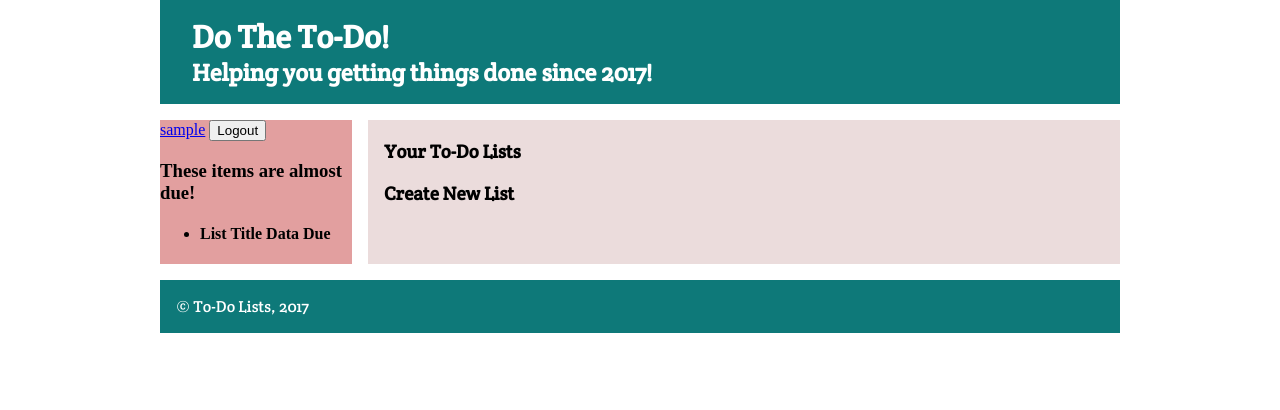
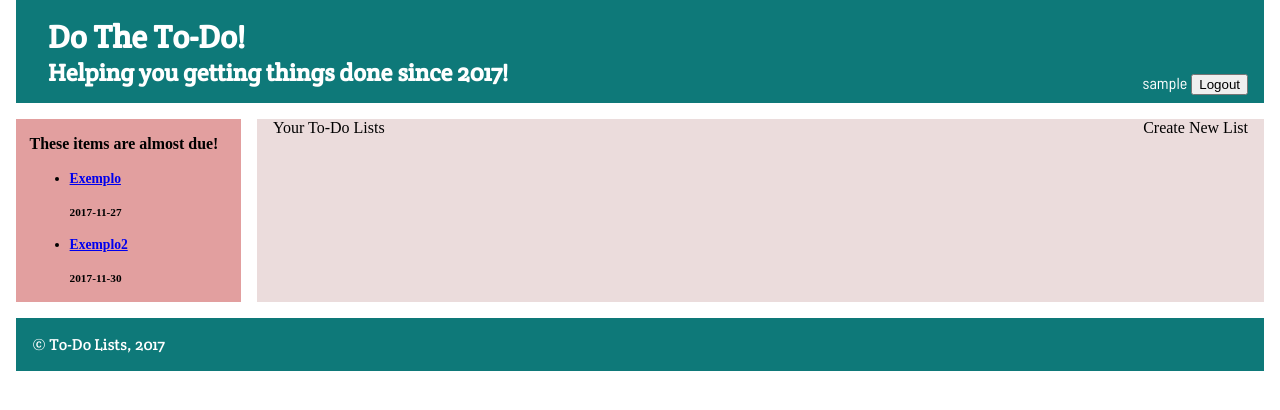
Before and after one commit to danrpinho/LTW1718, a PHP site: page / in a window 1280 px wide. Shown: the top 410 px of the page. Run offline with PHP 8.4, Linux system fonts and the light colour scheme; the visitor is signed in with stand-in values (Sample User, id 1); data comes from the database, SQL or seed files in the repository.

Commit message:
Css e SideBar

```diff
--- a/consult_list.php
+++ b/consult_list.php
@@ -7,6 +7,7 @@
         include_once('html/database/list.php');
         $list = getListById($_GET['id']);
         $items = getListItems($_GET['id']);
+        $expiringLists = getExpiringLists();
         include_once('html/templates/aside/sidebar.php');
         include_once('html/templates/lists/list.php');
     } else {
--- a/css/layout.css
+++ b/css/layout.css
@@ -1,38 +1,50 @@
 body{
     background-color: white;
-    width: 60em;
-    margin: 0 auto;
+    width: auto;
+    margin: 0 1em 1em 1em;
     display: grid;
-    grid-template-columns: 1fr 4fr;
+    grid-template-columns: 1.1fr 4fr 1fr;
     grid-template-rows: auto;
+    grid-template-areas: "header   header    header"
+                         "sidebar  content   content"
+                         "footer   footer    footer";
 }
 
 /*                  HEADER                  */
+
 body > header{
-    grid-column: span 2;
+    grid-area: header;
     display: grid;
     grid-template-columns: auto 1fr;
     grid-template-rows: auto;
+    grid-template-areas: "name   name"
+                         "slogan  login";
     margin-bottom: 1em;
 }
 
 body > header > h1{
-    grid-column: span 2;
+    grid-area: name;
     margin: 1rem auto 0 2rem;
 }
 
 body > header > h2{
-    grid-column: span 2;
-    margin: 0 auto 1rem 2rem;
+    grid-area: slogan;
+    margin: 0 auto 0 2rem;
 }
 
-body > header > #signup{
-    grid-column: span 2;
+body > header > #user{
+    bottom: 0;
+    left: 0;
+    grid-area: login;
+    display: flex;
+    justify-content: flex-end;
+    padding: 1em 1em 0.5em 0;
 }
 
 /*                  FOOTER                  */
+
 body > footer{
-    grid-column: span 2;
+    grid-column: span 3;
     margin-top: 1em;
 }
 
@@ -41,23 +53,71 @@ body > footer > p{
 }
 
 /*                  CONTENT                 */
+
 body > #content{
     margin-left: 1em;
-    grid-row: span 2;
+    grid-area: content;
+    display: grid;
+    grid-template-areas: "name      create"
+                         "lists     lists";
 }
 
-body > section > h3{
+body > #content > #name {
     margin-left: 1rem;
+    grid-area: name;
 }
+
+body > #content > #create {
+    margin-right: 1rem;
+    grid-area: create;
+    display: flex;
+    justify-content: flex-end;
+}
+
+body > #content > #lists {
+    margin-left: 1rem;
+    grid-area: lists;
+}
+
 
 body > section > p{
     margin-left: 1rem;
 }
 
-body > #content > h3{
-    margin-left: 1rem;
+/*                  LOGIN                 */
+
+body > #login{
+    grid-column: span 3;
+    display: grid;
+    grid-template-areas: "username   password"
+                         "signin     signup";
 }
 
-body > #login{
-    grid-column: span 2;
+body > #login > form {
+    padding: 0 1em 1em 1em;
 }
+
+body > #login > form > .username {
+    grid-area: username;
+}
+
+body > #login > form > .password {
+    grid-area: password;
+}
+
+body > #login > form > #signin {
+    grid-area: signin;
+}
+
+body > #login > form > #signup {
+    grid-area: signup;
+}
+
+
+/*                  SIDEBAR                 */
+
+body > #sidebar{
+    padding: 0 1em 0 1em;
+    grid-area: sidebar;
+    font-size: 0.85em;
+}
--- a/html/database/list.php
+++ b/html/database/list.php
@@ -26,4 +26,14 @@
         return $stmt->fetchAll();
     }
   }
+
+  function getExpiringLists() {
+      global $dbh;
+      if (isset($_SESSION['username'])) {
+          $date = date("Y-m-d", strtotime("+7 day"));
+          $stmt = $dbh->prepare('SELECT * FROM todolists WHERE date(dataDue) < ?');
+          $stmt->execute(array($date));
+          return $stmt->fetchAll();
+      }
+  }
  ?>
--- a/html/templates/aside/sidebar.php
+++ b/html/templates/aside/sidebar.php
@@ -1,13 +1,13 @@
 <aside id="sidebar">
-    <?php include_once('html/templates/common/user.php'); ?>
-
     <section id="due">
-
-    <h3>These items are almost due!</h3>
-    <ul>
-        <li>
-            <h4>List Title Data Due</h4>
-        </li>
-    </ul>
+        <h3>These items are almost due!</h3>
+        <?php foreach($expiringLists as $list) { ?>
+            <ul>
+                <li>
+                    <h4><a href="consult_list.php?id=<?=$list['listID']?>"><?=$list['title']?></a></h4>
+                    <h5><?=$list['datadue']?></h5>
+                </li>
+            </ul>
+        <?php } ?>
     </section>
 </aside>
--- a/html/templates/common/header.php
+++ b/html/templates/common/header.php
@@ -13,5 +13,6 @@
             <h1><a href="index.php">Do The To-Do!</a></h1>
             <h2><a href="index.php">Helping you getting things done since 2017!</a></h2>
             <!--<div id="signup">-->
+            <?php include_once('html/templates/common/user.php'); ?>
 
         </header>
--- a/html/templates/common/user.php
+++ b/html/templates/common/user.php
@@ -4,14 +4,6 @@
       <a href="user_settings.php"><?=$_SESSION['username']?></a>
       <input type="submit" value="Logout">
     </form>
-  <?php } else { ?>
-    <form action="action_login.php" method="post">
-      <input type="text" placeholder="username" name="username">
-      <input type="password" placeholder="password" name="password">
-      <div>
-        <input type="submit" value="Login">
-        <a href="register.php">Register</a>
-      </div>
-    </form>
+
   <?php } ?>
 </div>
--- a/html/templates/lists/lists.php
+++ b/html/templates/lists/lists.php
@@ -1,7 +1,7 @@
 <section id="content">
-    <h3>Your To-Do Lists</h3>
-    <h3>Create New List</h3>
-    <section id="Lists">
+    <span id= "name">Your To-Do Lists</span>
+    <span id= "create">Create New List</span>
+    <section id="lists">
     <?php if (isset($_SESSION['username']) && $_SESSION['username'] != '') { ?>
           <?php foreach($lists as $list) { ?>
           <article>
@@ -9,7 +9,6 @@
               <h3><?=$list['title']?></h3>
               <h3><a href="consult_list.php?id=<?=$list['listID']?>">Read</a></h3>
               <span class="datecreation">Creation Date: <?=date('Y-m-d', strtotime($list['creation']));?></span>
-              <br>
               <span class="datedue">Date Due: <?=date('Y-m-d', strtotime($list['datadue']));?></span>
             </header>
           </article>
--- a/html/templates/session/login.php
+++ b/html/templates/session/login.php
@@ -3,10 +3,10 @@
     <form action="action_login.php" method="post">
       <input type="text" placeholder="username" name="username">
       <input type="password" placeholder="password" name="password">
-      <input type="submit" value="Login">
+      <input type="submit" name="signin" value="Sign In">
     </form>
     <form action="register.php" method="post">
-        <input type="submit" value="Register">
+        <input type="submit" name="signup" value="Sign Up">
     </form>
 
 </section>
--- a/index.php
+++ b/index.php
@@ -6,6 +6,7 @@
     if (isset($_SESSION['username']) && $_SESSION['username'] != '') {
         include_once('html/database/list.php');
         $lists = getAllLists();
+        $expiringLists = getExpiringLists();
         include_once('html/templates/aside/sidebar.php');
         include_once('html/templates/lists/lists.php');
     } else {
--- a/new_user.php
+++ b/new_user.php
@@ -3,6 +3,6 @@
     include_once('html/database/user.php');
     $date = date("Y-m-d");
     addUser($_POST['username'], $_POST['fullname'], $_POST['password'], $_POST['email'], $date);
-    header('Location: http://gnomo.fe.up.pt/~up201404302/LTW1718/lists.php');
+    header('Location: index.php');
 
 ?>
```
Also changed, not shown: html/templates/lists/list.php (+7 -7 lines), html/templates/session/register.php (+5 -5 lines).
